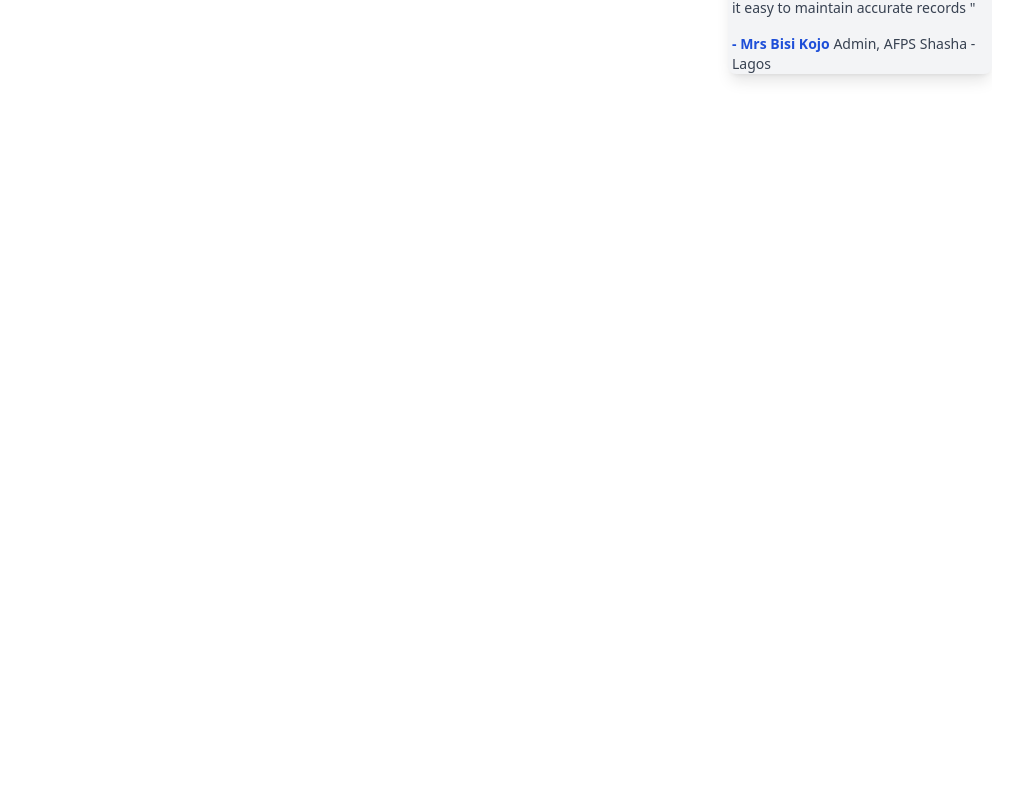
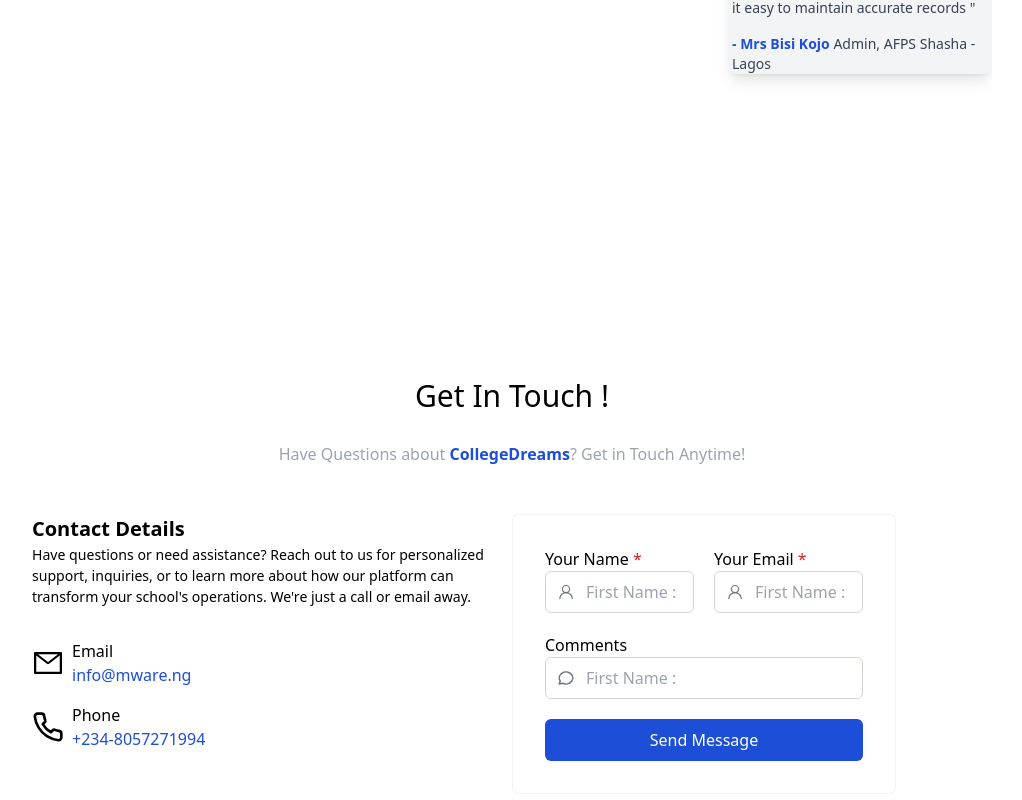
Before and after one commit to Ikujebi/mWare.CollegeDreams, a React (Vite) app: page / in a window 1280 px wide. Shown: the part 2370-3170 px from the top of the page, without its empty margins (128-1150 px from the left). Before the commit the page ends 2508 px from the top, so only its background shows below. Built offline with nearby package versions, Linux system fonts and the light colour scheme; a web font is replaced by a local one.

Commit message:
contact us

```diff
--- a/src/page/Home/Contact.tsx
+++ b/src/page/Home/Contact.tsx
@@ -1,4 +1,11 @@
 import { FC } from 'react';
+import { AiOutlineMail } from "react-icons/ai";
+import { FiPhone } from "react-icons/fi";
+import { GoPerson } from "react-icons/go";
+import { TbMessageCircle } from "react-icons/tb";
+
+
+import { Link } from 'react-router-dom';
 
 
 
@@ -7,13 +14,14 @@ import { FC } from 'react';
 
 
 
-const Testimonials: FC = () => {
+
+const Contact: FC = () => {
 
 
 
 
   return (
-    <div className='flex justify-center w-full '>
+    <div className='flex justify-center w-full pb-[5rem]'>
     <div className='   mt-[15rem] w-[60rem] 2xl:w-[80rem]'>
     <header className='flex flex-col justify-center items-center'>
         <h1 className='text-3xl'>Get In Touch !</h1>
@@ -21,8 +29,81 @@ const Testimonials: FC = () => {
         </header>
 
         <main className='mt-[3rem] flex'>
-        <section></section>
-        <section></section>
+        <section className='w-[50%]'>
+          <h1 className='text-[1.25rem] font-semibold'>Contact Details
+          </h1>
+
+          <p className='text-[.88rem]'>
+          Have questions or need assistance? Reach out to us for personalized support, inquiries, or to learn more about how our platform can transform your school's operations. We're just a call or email away.
+
+
+          </p>
+          <div className='flex gap-2 mt-[2rem]'>
+            <div className=' flex justify-center items-center '>
+            <AiOutlineMail className='text-[2rem] font-thin	'/>
+            </div>
+
+          <div>
+            <p>Email</p>
+            <Link to={"mailto:info@mware.ng"} className='text-customBlue'>info@mware.ng</Link >
+          </div>
+          </div>
+          <div className='flex gap-2 mt-4'>
+            <div className=' flex justify-center items-center '>
+            <FiPhone className='text-[2rem] font-thin	'/>
+            </div>
+
+          <div>
+            <p>Phone</p>
+            <Link  to={"tel:+234-8057271994"} className='text-customBlue'>+234-8057271994</Link >
+          </div>
+          </div>
+        </section>
+        <section className='w-[40%] flex justify-center'>
+          <div className='flex flex-col gap-5 p-[2rem] rounded-md border border-gray-100'>
+<div className='flex gap-5  '>
+<div>
+  <label htmlFor="">Your Name <span className=' text-red-600'>*</span>
+  </label>
+  <div className="relative flex items-center">
+  <GoPerson  className="absolute left-3 text-gray-500 text-lg"/>
+
+  <input type="text"
+   placeholder='First Name :'
+   className="pl-10 pr-4 py-2 border-[1px] border-gray-300 focus:border-CustomBlue rounded-md w-full focus:outline-none focus:ring-1 focus:ring-blue-700"
+   />
+  </div>
+</div>
+<div>
+  <label htmlFor="">Your Email <span className=' text-red-600'>*</span>
+  </label>
+  <div className="relative flex items-center">
+  <GoPerson  className="absolute left-3 text-gray-500 text-lg"/>
+
+  <input type="text"
+   placeholder='First Name :'
+   className="pl-10 pr-4 py-2 border-[1px] border-gray-300 focus:border-CustomBlue rounded-md w-full focus:outline-none focus:ring-1 focus:ring-blue-700"
+   />
+  </div>
+</div>
+</div>
+<div>
+  <p>Comments</p>
+  <div className="relative flex items-center">
+  <TbMessageCircle  className="absolute left-3 text-gray-500 text-lg"/>
+
+  <input type="text"
+   placeholder='First Name :'
+   className="pl-10 pr-4 py-2 border-[1px] border-gray-300 focus:border-CustomBlue rounded-md w-full focus:outline-none focus:ring-1 focus:ring-blue-700"
+   />
+  </div>
+
+</div>
+<div>
+<button className='flex justify-center rounded-md items-center h-[2.6rem] w-full text-white bg-[#1D4ED8] hover:bg-blue-800'>Send Message </button>
+</div>
+</div>
+        </section>
         </main>
         <footer></footer>
     </div>
@@ -30,4 +111,4 @@ const Testimonials: FC = () => {
   )
 }
 
-export default Testimonials
+export default Contact
--- a/src/page/Home/Home.tsx
+++ b/src/page/Home/Home.tsx
@@ -4,6 +4,7 @@ import laptop from "../../assets/images/laptopdashboard.png";
 import Clients from "./Clients";
 import About from './About'
 import Testimonials from './Testimonials';
+import Contact from './Contact';
 const Home: FC = () => {
   const [isScrolled, setIsScrolled] = useState<boolean>(false);
 
@@ -61,6 +62,9 @@ const Home: FC = () => {
       <section className=' '>
         <Testimonials />
       </section>
+      <section className=' '>
+        <Contact />
+      </section>
     </div>
   );
 }
```
